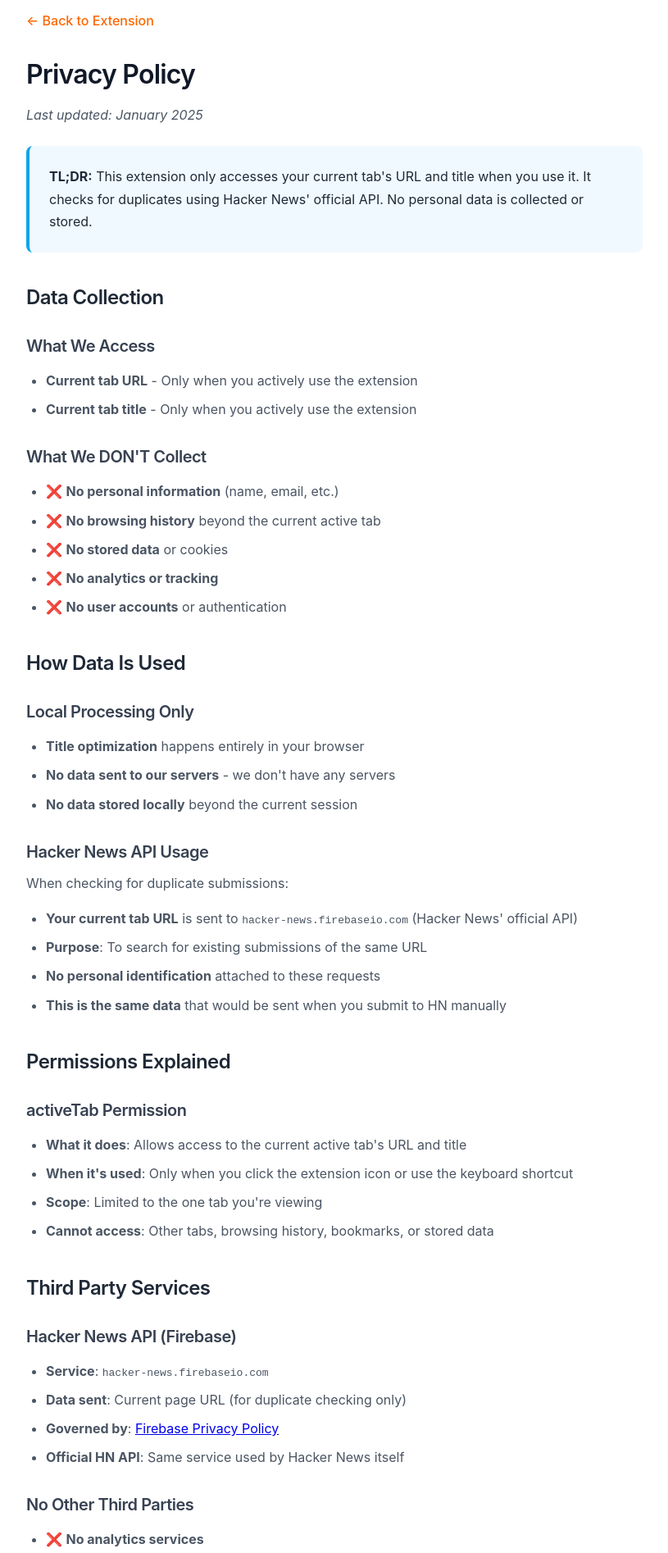
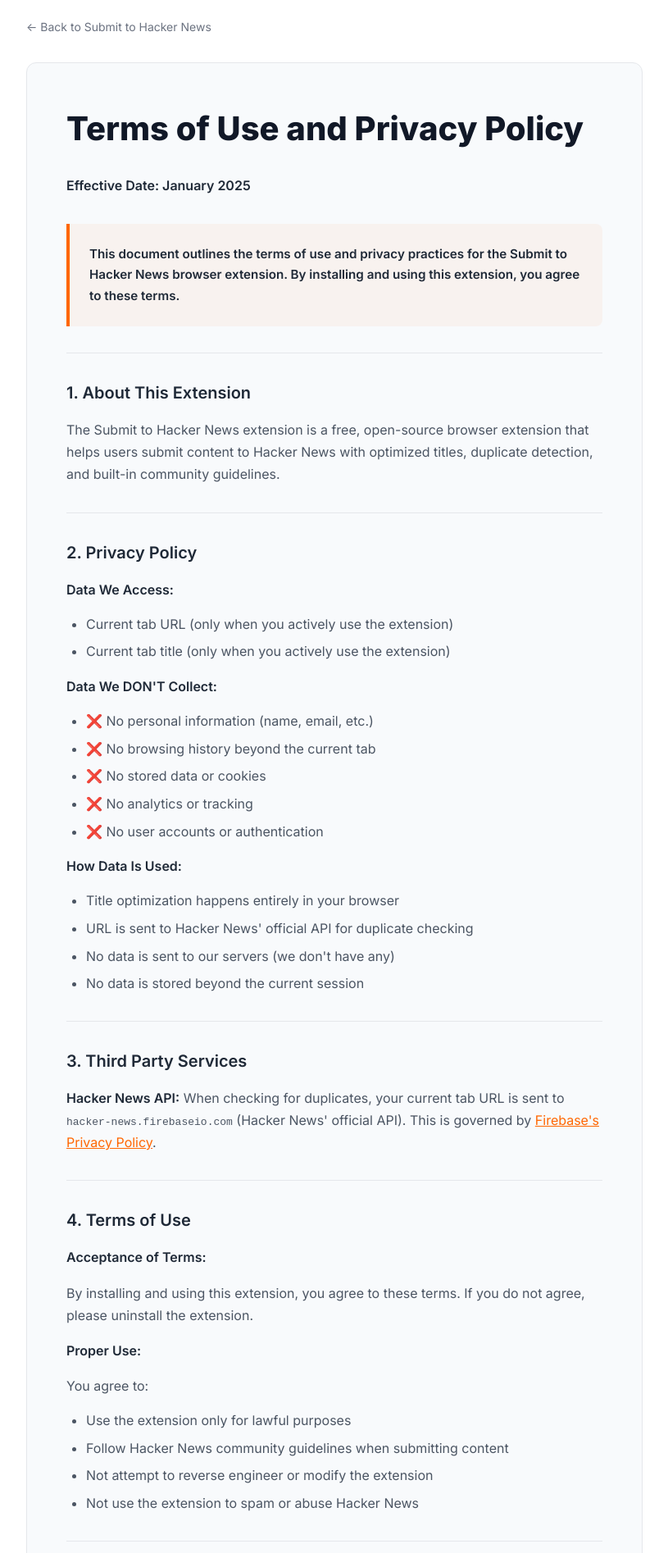
Before and after one commit to wbnns/submit-to-hacker-news, a browser extension: page docs/privacy.html in a window 1280 px wide. Shown: the part 20-1914 px from the top of the page at 82% size, without its empty margins (232-1047 px from the left). Drawn offline with Linux system fonts and the light colour scheme.

Commit message:
docs: Add privacy policy

```diff
--- a/docs/privacy.html
+++ b/docs/privacy.html
@@ -3,154 +3,260 @@
 <head>
     <meta charset="UTF-8">
     <meta name="viewport" content="width=device-width, initial-scale=1.0">
-    <title>Privacy Policy - Submit to Hacker News Extension</title>
-    <meta name="description" content="Privacy policy for Submit to Hacker News browser extension. Learn how we protect your data and what information we access.">
+    <title>Terms of Use and Privacy Policy - Submit to Hacker News Extension</title>
+    <meta name="description" content="Terms of Use and Privacy Policy for Submit to Hacker News browser extension">
     <link rel="canonical" href="https://hn.wbnns.com/privacy">
-    <link rel="stylesheet" href="styles.css">
+
+    <link rel="preconnect" href="https://fonts.googleapis.com">
+    <link rel="preconnect" href="https://fonts.gstatic.com" crossorigin>
+    <link href="https://fonts.googleapis.com/css2?family=Inter:wght@300;400;500;600;700;800&display=swap" rel="stylesheet">
 
     <style>
-        .privacy-content {
+        * { margin: 0; padding: 0; box-sizing: border-box; }
+
+        body {
+            font-family: 'Inter', -apple-system, BlinkMacSystemFont, 'Segoe UI', 'Roboto', sans-serif;
+            background: #ffffff;
+            color: #1f2937;
+            line-height: 1.6;
+            -webkit-font-smoothing: antialiased;
+            -moz-osx-font-smoothing: grayscale;
+        }
+
+        .container {
             max-width: 800px;
             margin: 0 auto;
-            padding: 2rem 1.5rem;
+            padding: 40px 24px;
+        }
+
+        .back-link {
+            color: #6b7280;
+            text-decoration: none;
+            font-size: 0.875rem;
+            margin-bottom: 32px;
+            display: inline-block;
+            transition: color 0.2s ease;
+        }
+
+        .back-link:hover {
+            color: #ff6600;
+        }
+
+        .content {
+            background: #f8fafc;
+            border: 1px solid #e5e7eb;
+            border-radius: 12px;
+            padding: 48px;
+        }
+
+        h1 {
+            font-size: 2.5rem;
+            font-weight: 800;
+            margin-bottom: 1.5rem;
+            color: #111827;
+        }
+
+        h2 {
+            font-size: 1.25rem;
+            font-weight: 600;
+            margin-top: 2rem;
+            margin-bottom: 1rem;
+            color: #1f2937;
+        }
+
+        p {
+            margin-bottom: 1rem;
+            color: #4b5563;
             line-height: 1.7;
         }
 
-        .privacy-content h1 {
-            color: #111827;
+        ul {
+            margin-left: 1.5rem;
             margin-bottom: 1rem;
+            color: #4b5563;
         }
 
-        .privacy-content h2 {
-            color: #1f2937;
-            margin: 2.5rem 0 1rem 0;
-            font-size: 1.5rem;
-        }
-
-        .privacy-content h3 {
-            color: #374151;
-            margin: 2rem 0 0.75rem 0;
-            font-size: 1.25rem;
-        }
-
-        .privacy-content p {
-            color: #4b5563;
-            margin-bottom: 1rem;
-        }
-
-        .privacy-content ul {
-            margin: 1rem 0;
-            padding-left: 1.5rem;
-        }
-
-        .privacy-content li {
-            color: #4b5563;
+        li {
             margin-bottom: 0.5rem;
         }
 
-        .highlight {
-            background: #f0f9ff;
-            padding: 1.5rem;
-            border-radius: 8px;
-            border-left: 4px solid #0ea5e9;
-            margin: 1.5rem 0;
+        a {
+            color: #ff6600;
+            text-decoration: underline;
         }
 
-        .back-link {
-            color: #ff6600;
-            text-decoration: none;
-            font-weight: 500;
-            display: inline-block;
-            margin-bottom: 2rem;
+        a:hover {
+            opacity: 0.8;
         }
 
-        .back-link:hover {
-            text-decoration: underline;
+        hr {
+            border: none;
+            height: 1px;
+            background: #e5e7eb;
+            margin: 2rem 0;
+        }
+
+        .effective-date {
+            font-size: 1rem;
+            margin-bottom: 2rem;
+            color: #6b7280;
+        }
+
+        .intro-text {
+            background: rgba(255, 102, 0, 0.05);
+            border-left: 4px solid #ff6600;
+            padding: 1.5rem;
+            margin: 2rem 0;
+            font-size: 0.95rem;
+            border-radius: 0 8px 8px 0;
+        }
+
+        .intro-text p {
+            color: #1f2937;
+            margin-bottom: 0;
+        }
+
+        strong {
+            color: #1f2937;
+            font-weight: 600;
         }
     </style>
 </head>
 <body>
-    <div class="privacy-content">
-        <a href="/" class="back-link">← Back to Extension</a>
+    <div class="container">
+        <a href="/" class="back-link">← Back to Submit to Hacker News</a>
 
-        <h1>Privacy Policy</h1>
-        <p><em>Last updated: January 2025</em></p>
+        <div class="content">
+            <h1>Terms of Use and Privacy Policy</h1>
+            <p class="effective-date">
+                <strong>Effective Date: January 2025</strong>
+            </p>
 
-        <div class="highlight">
-            <strong>TL;DR:</strong> This extension only accesses your current tab's URL and title when you use it.
-            It checks for duplicates using Hacker News' official API. No personal data is collected or stored.
-        </div>
+            <div class="intro-text">
+                <p>
+                    <strong>
+                        This document outlines the terms of use and privacy practices for the Submit to Hacker News browser extension.
+                        By installing and using this extension, you agree to these terms.
+                    </strong>
+                </p>
+            </div>
 
-        <h2>Data Collection</h2>
+            <hr>
 
-        <h3>What We Access</h3>
-        <ul>
-            <li><strong>Current tab URL</strong> - Only when you actively use the extension</li>
-            <li><strong>Current tab title</strong> - Only when you actively use the extension</li>
-        </ul>
+            <h2>1. About This Extension</h2>
+            <p>
+                The Submit to Hacker News extension is a free, open-source browser extension that helps users submit content to Hacker News
+                with optimized titles, duplicate detection, and built-in community guidelines.
+            </p>
 
-        <h3>What We DON'T Collect</h3>
-        <ul>
-            <li>❌ <strong>No personal information</strong> (name, email, etc.)</li>
-            <li>❌ <strong>No browsing history</strong> beyond the current active tab</li>
-            <li>❌ <strong>No stored data</strong> or cookies</li>
-            <li>❌ <strong>No analytics or tracking</strong></li>
-            <li>❌ <strong>No user accounts</strong> or authentication</li>
-        </ul>
+            <hr>
 
-        <h2>How Data Is Used</h2>
+            <h2>2. Privacy Policy</h2>
 
-        <h3>Local Processing Only</h3>
-        <ul>
-            <li><strong>Title optimization</strong> happens entirely in your browser</li>
-            <li><strong>No data sent to our servers</strong> - we don't have any servers</li>
-            <li><strong>No data stored locally</strong> beyond the current session</li>
-        </ul>
+            <p><strong>Data We Access:</strong></p>
+            <ul>
+                <li>Current tab URL (only when you actively use the extension)</li>
+                <li>Current tab title (only when you actively use the extension)</li>
+            </ul>
 
-        <h3>Hacker News API Usage</h3>
-        <p>When checking for duplicate submissions:</p>
-        <ul>
-            <li><strong>Your current tab URL</strong> is sent to <code>hacker-news.firebaseio.com</code> (Hacker News' official API)</li>
-            <li><strong>Purpose</strong>: To search for existing submissions of the same URL</li>
-            <li><strong>No personal identification</strong> attached to these requests</li>
-            <li><strong>This is the same data</strong> that would be sent when you submit to HN manually</li>
-        </ul>
+            <p><strong>Data We DON'T Collect:</strong></p>
+            <ul>
+                <li>❌ No personal information (name, email, etc.)</li>
+                <li>❌ No browsing history beyond the current tab</li>
+                <li>❌ No stored data or cookies</li>
+                <li>❌ No analytics or tracking</li>
+                <li>❌ No user accounts or authentication</li>
+            </ul>
 
-        <h2>Permissions Explained</h2>
+            <p><strong>How Data Is Used:</strong></p>
+            <ul>
+                <li>Title optimization happens entirely in your browser</li>
+                <li>URL is sent to Hacker News' official API for duplicate checking</li>
+                <li>No data is sent to our servers (we don't have any)</li>
+                <li>No data is stored beyond the current session</li>
+            </ul>
 
-        <h3>activeTab Permission</h3>
-        <ul>
-            <li><strong>What it does</strong>: Allows access to the current active tab's URL and title</li>
-            <li><strong>When it's used</strong>: Only when you click the extension icon or use the keyboard shortcut</li>
-            <li><strong>Scope</strong>: Limited to the one tab you're viewing</li>
-            <li><strong>Cannot access</strong>: Other tabs, browsing history, bookmarks, or stored data</li>
-        </ul>
+            <hr>
 
-        <h2>Third Party Services</h2>
+            <h2>3. Third Party Services</h2>
+            <p>
+                <strong>Hacker News API:</strong> When checking for duplicates, your current tab URL is sent to
+                <code>hacker-news.firebaseio.com</code> (Hacker News' official API). This is governed by
+                <a href="https://firebase.google.com/support/privacy" target="_blank">Firebase's Privacy Policy</a>.
+            </p>
 
-        <h3>Hacker News API (Firebase)</h3>
-        <ul>
-            <li><strong>Service</strong>: <code>hacker-news.firebaseio.com</code></li>
-            <li><strong>Data sent</strong>: Current page URL (for duplicate checking only)</li>
-            <li><strong>Governed by</strong>: <a href="https://firebase.google.com/support/privacy" target="_blank">Firebase Privacy Policy</a></li>
-            <li><strong>Official HN API</strong>: Same service used by Hacker News itself</li>
-        </ul>
+            <hr>
 
-        <h3>No Other Third Parties</h3>
-        <ul>
-            <li>❌ <strong>No analytics services</strong></li>
-            <li>❌ <strong>No advertising networks</strong></li>
-            <li>❌ <strong>No data brokers</strong></li>
-            <li>❌ <strong>No social media tracking</strong></li>
-        </ul>
+            <h2>4. Terms of Use</h2>
 
-        <h2>Contact</h2>
-        <p>Questions about this privacy policy? <a href="https://github.com/wbnns/submit-to-hacker-news/issues" target="_blank">Create a GitHub issue</a> with the "privacy" label.</p>
+            <p><strong>Acceptance of Terms:</strong></p>
+            <p>
+                By installing and using this extension, you agree to these terms. If you do not agree, please uninstall the extension.
+            </p>
 
-        <div class="highlight">
-            <strong>Open Source:</strong> All code is publicly available at
-            <a href="https://github.com/wbnns/submit-to-hacker-news" target="_blank">GitHub</a>
-            for full transparency and auditability.
+            <p><strong>Proper Use:</strong></p>
+            <p>You agree to:</p>
+            <ul>
+                <li>Use the extension only for lawful purposes</li>
+                <li>Follow Hacker News community guidelines when submitting content</li>
+                <li>Not attempt to reverse engineer or modify the extension</li>
+                <li>Not use the extension to spam or abuse Hacker News</li>
+            </ul>
+
+            <hr>
+
+            <h2>5. Open Source License</h2>
+            <p>
+                This extension is open source under the MIT License. All code is publicly available and auditable at
+                <a href="https://github.com/wbnns/submit-to-hacker-news" target="_blank">GitHub</a>. You may modify and distribute
+                the code according to the MIT License terms.
+            </p>
+
+            <hr>
+
+            <h2>6. No Warranty and Limitation of Liability</h2>
+            <p>
+                <strong>This extension is provided "as is" without any warranty.</strong> We make no guarantees about its functionality,
+                availability, or suitability for any particular purpose.
+            </p>
+            <p>
+                <strong>The extension developers shall not be liable for any damages</strong> arising from the use of this extension,
+                including but not limited to data loss, service interruptions, or incorrect submissions to Hacker News.
+            </p>
+            <p>
+                Use this extension at your own risk.
+            </p>
+
+            <hr>
+
+            <h2>7. Changes to These Terms</h2>
+            <p>
+                We may update these terms and privacy practices occasionally. Changes will be reflected in extension updates and on this page.
+                Continued use of the extension constitutes acceptance of any changes.
+            </p>
+
+            <hr>
+
+            <h2>8. Contact and Support</h2>
+            <p>
+                Questions about these terms, privacy practices, or the extension?
+                <a href="https://github.com/wbnns/submit-to-hacker-news/issues" target="_blank">Create a GitHub issue</a>
+                with the appropriate label.
+            </p>
+
+            <hr>
+
+            <div class="highlight">
+                <p>
+                    <strong>Open Source Transparency:</strong> All code is publicly available for audit and contribution.
+                    This extension prioritizes your privacy and follows open source best practices.
+                </p>
+            </div>
+
+            <p style="text-align: center; color: #6b7280; margin-top: 2rem;">
+                <strong style="color: #1f2937;">Submit to Hacker News Extension</strong><br>
+                Created by <a href="https://x.com/wbnns" target="_blank">wbnns</a> for the Hacker News community
+            </p>
         </div>
     </div>
 </body>
```
Also changed, not shown: PRIVACY.md (deleted, +0 -128 lines), docs/index.html (+1 -0 lines), README.md.
